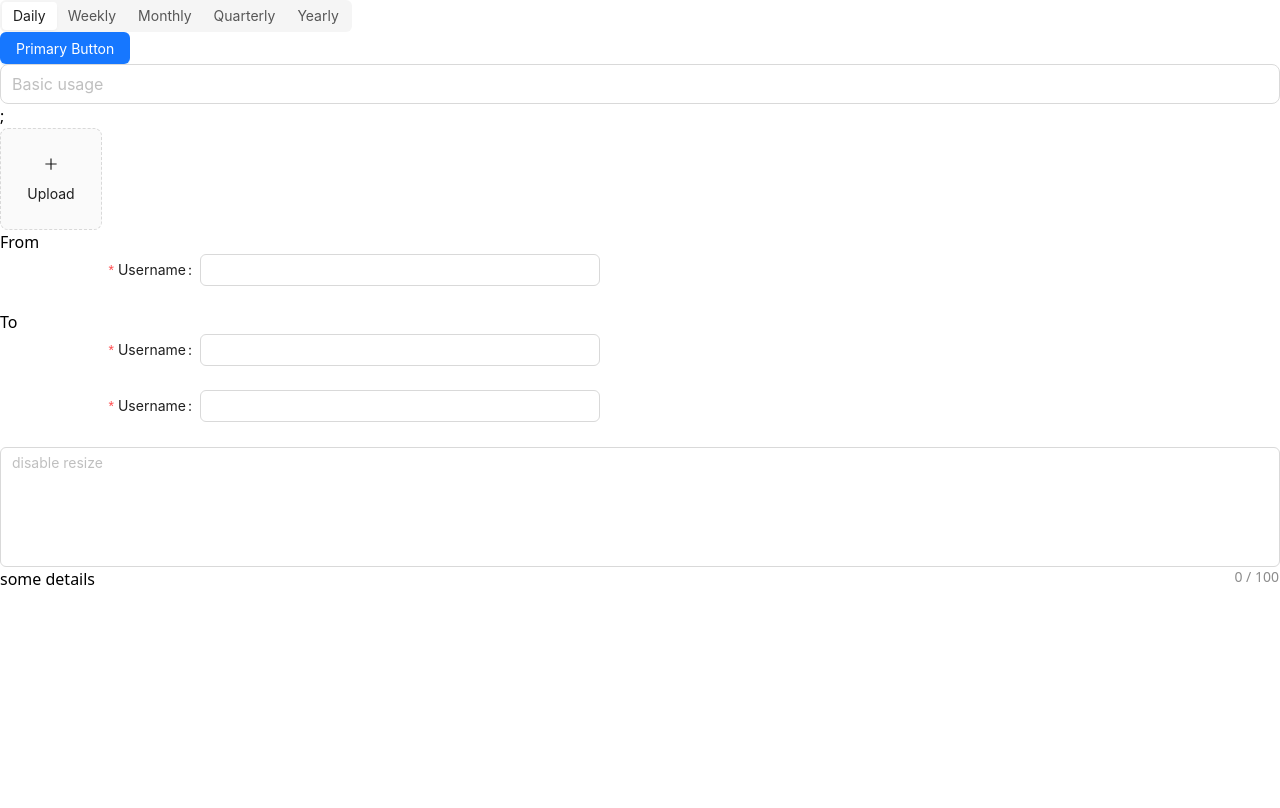
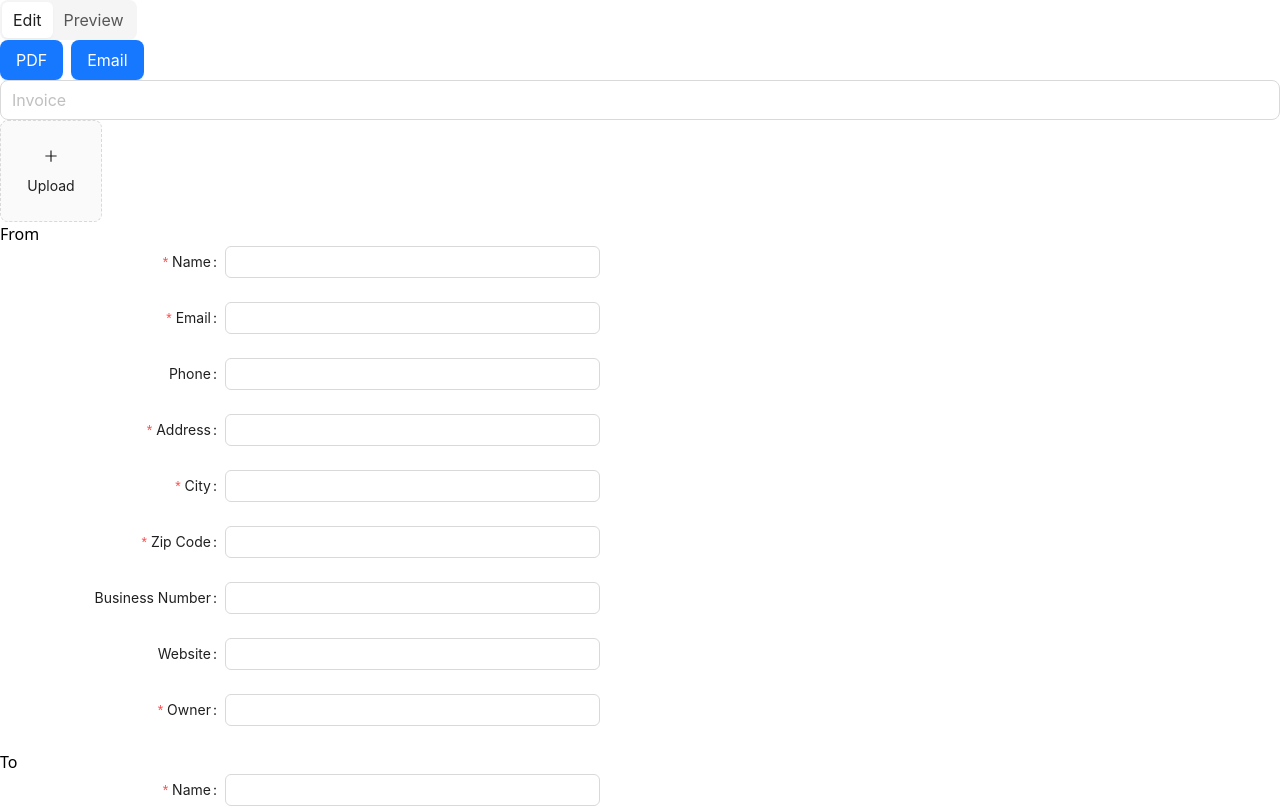
Before and after one commit to LouisMuriuki/InvoiceGenerator, a React (Vite) app: page / in a window 1280 px wide. Shown: the top 808 px of the page. Built offline with nearby package versions, Linux system fonts and the light colour scheme.

Commit message:
progress

```diff
--- a/src/App.tsx
+++ b/src/App.tsx
@@ -3,7 +3,7 @@ import InvoiceLayout from "./layout/InvoiceLayout";
 
 function App() {
   return (
-    <div className="w-full ">
+    <div className="w-full h-full bg-gray-100 ">
       <InvoiceLayout />
     </div>
   );
--- /dev/null
+++ b/src/Context/FormContext.tsx
@@ -0,0 +1,35 @@
+import { createContext, useState } from "react";
+
+interface FormContextType {
+  segmentedoptions: string[];
+  setSegmentedOptions: React.Dispatch<React.SetStateAction<string[]>>;
+  selectedoptions: string;
+  setSelectedOptions: React.Dispatch<React.SetStateAction<string>>;
+}
+
+export const FormContext = createContext<FormContextType>({
+  segmentedoptions: [],
+  setSegmentedOptions: () => {},
+  selectedoptions:"",
+  setSelectedOptions: () => {},
+});
+
+const FormContextProvider = ({ children }: any) => {
+  const [segmentedoptions, setSegmentedOptions] = useState(["Edit", "Preview"]);
+  const [selectedoptions, setSelectedOptions] = useState("Edit");
+
+  return (
+    <FormContext.Provider
+      value={{
+        segmentedoptions,
+        setSegmentedOptions,
+        selectedoptions,
+        setSelectedOptions,
+      }}
+    >
+      {children}
+    </FormContext.Provider>
+  );
+};
+
+export default FormContextProvider;
--- a/src/Pages/InvoiceEdit.tsx
+++ b/src/Pages/InvoiceEdit.tsx
@@ -1,18 +1,21 @@
-import React from 'react'
-import Top from '../components/top/Top'
-import ReceiptientandSender from '../components/ReceiptientAnd Sender/ReceiptientandSender'
-import InvoiceDetails from '../components/InvoiceDetails/InvoiceDetails'
-import Notes from '../components/Notes/Notes'
+import React from "react";
+import Top from "../components/top/Top";
+import ReceiptientandSender from "../components/ReceiptientAnd Sender/ReceiptientandSender";
+import InvoiceDetails from "../components/InvoiceDetails/InvoiceDetails";
+import Notes from "../components/Notes/Notes";
 
 const InvoiceEdit = () => {
   return (
-    <div className='flex flex-col '>
-     <Top/>
-     <ReceiptientandSender/>
-     <InvoiceDetails/>
-     <Notes/>
+    <div className="flex flex-col bg-white">
+      <div className="bg-blue-600 w-full h-[4px]"></div>
+      <div className="flex flex-col p-10">
+        <Top />
+        <ReceiptientandSender />
+        <InvoiceDetails />
+        <Notes />
+      </div>
     </div>
-  )
-}
+  );
+};
 
-export default InvoiceEdit
+export default InvoiceEdit;
--- a/src/components/InvoiceDetails/InvoiceDetails.tsx
+++ b/src/components/InvoiceDetails/InvoiceDetails.tsx
@@ -5,7 +5,7 @@ const InvoiceDetails = () => {
   return (
     <div className='flex flex-col items-start justify-between'>
         <div>
-           <FormComponent/>
+           {/* <FormComponent/>  */}
         </div>
         <div>
 
--- a/src/components/ReceiptientAnd Sender/ReceiptientandSender.tsx
+++ b/src/components/ReceiptientAnd Sender/ReceiptientandSender.tsx
@@ -2,16 +2,130 @@ import React, { useState } from "react";
 import FormComponent from "../Reusables/FormComponent";
 
 const ReceiptientandSender = () => {
-  const [fromlabels, setFromLabels] = useState([]);
+  const [fromlabels, setFromLabels] = useState([{
+    name: "name",
+    label: "Name",
+    required: true,
+    message: "Please input your Name",
+    visible: true
+  },
+  {
+    name: "email",
+    label: "Email",
+    required: true,
+    message: "Please input your Email",
+    visible: true
+  },
+  {
+    name: "phone",
+    label: "Phone",
+    required: false,
+    message: "Please input your Phone",
+    visible: true
+  },
+  {
+    name: "address",
+    label: "Address",
+    required: true,
+    message: "Please input your Address",
+    visible: true
+  },
+  {
+    name: "city",
+    label: "City",
+    required: true,
+    message: "Please input your City",
+    visible: true
+  },
+  {
+    name: "zipcode",
+    label: "Zip Code",
+    required: true,
+    message: "Please input your Zip Code",
+    visible: true
+  },
+  {
+    name: "businessNumber",
+    label: "Business Number",
+    required: false,
+    message: "Please input your Business Number",
+    visible: true
+  },
+  {
+    name: "website",
+    label: "Website",
+    required: false,
+    message: "Please input your Website",
+    visible: true
+  },
+  {
+    name: "owner",
+    label: "Owner",
+    required: true,
+    message: "Please input the Owner",
+    visible: true
+  }
+]);
+  const [tolabels, setToLabels] = useState([{
+    name: "name",
+    label: "Name",
+    required: true,
+    message: "Please input your Name",
+    visible: true
+  },
+  {
+    name: "email",
+    label: "Email",
+    required: true,
+    message: "Please input your Email",
+    visible: true
+  },
+  {
+    name: "phone",
+    label: "Phone",
+    required: false,
+    message: "Please input your Phone",
+    visible: true
+  },
+  {
+    name: "address",
+    label: "Address",
+    required: true,
+    message: "Please input your Address",
+    visible: true
+  },
+  {
+    name: "city",
+    label: "City",
+    required: true,
+    message: "Please input your City",
+    visible: true
+  },
+  {
+    name: "zipcode",
+    label: "Zip Code",
+    required: true,
+    message: "Please input your Zip Code",
+    visible: true
+  },
+  {
+    name: "website",
+    label: "Website",
+    required: false,
+    message: "Please input your Website",
+    visible: true
+  },
+
+]);
   return (
-    <div className="flex items-center justify-between">
+    <div className="flex  justify-between">
       <div className="flex flex-col">
         <h2>From</h2>
-        <FormComponent />
+        <FormComponent fromlabels={fromlabels} />
       </div>
       <div className="flex flex-col">
         <h2>To</h2>
-        <FormComponent />
+        <FormComponent tolabels={tolabels}/>
       </div>
     </div>
   );
--- a/src/components/Reusables/FormComponent.tsx
+++ b/src/components/Reusables/FormComponent.tsx
@@ -1,11 +1,30 @@
 import React from "react";
 import { Form, Input } from "antd";
-const FormComponent = () => {
+interface fromlabels{
+   name: string;
+  label: string;
+  required: boolean;
+  message: string;
+  visible: boolean;
+}
+interface tolabels{
+   name: string;
+  label: string;
+  required: boolean;
+  message: string;
+  visible: boolean;
+}
+interface FormProps {
+  fromlabels?:fromlabels[]
+  tolabels?:tolabels[]
+
+}
+const FormComponent = ({ fromlabels,tolabels }: FormProps) => {
   return (
     <div className="flex flex-col">
       <Form
         name="basic"
-        labelCol={{ span: 8 }}
+        labelCol={{ span: 9 }}
         wrapperCol={{ span: 16 }}
         style={{ maxWidth: 600 }}
         initialValues={{ remember: true }}
@@ -13,13 +32,34 @@ const FormComponent = () => {
         // onFinishFailed={onFinishFailed}
         autoComplete="off"
       >
-        <Form.Item
-          label="Username"
-          name="username"
-          rules={[{ required: true, message: "Please input your username!" }]}
-        >
-          <Input />
-        </Form.Item>
+        {fromlabels&&fromlabels.map((labels) => {
+            return (
+              <Form.Item
+                label={labels.label}
+                name={labels.name}
+                rules={[
+                  { required: labels.required, message: labels.message },
+                ]}
+
+              >
+                <Input />
+              </Form.Item>
+            );
+          })}
+        {tolabels&&tolabels.map((labels) => {
+            return (
+              <Form.Item
+                label={labels.label}
+                name={labels.name}
+                rules={[
+                  { required: labels.required, message: labels.message },
+                ]}
+
+              >
+                <Input />
+              </Form.Item>
+            );
+          })}
       </Form>
     </div>
   );
--- a/src/components/top/Top.tsx
+++ b/src/components/top/Top.tsx
@@ -49,15 +49,15 @@ const Top = () => {
     </div>
   );
   return (
-    <div className="flex flex-row w-full">
-      <div className="flex w-[1/2]">
-        <Input placeholder="Basic usage" size="large" />;
+    <div className="flex flex-row items-center justify-between w-full">
+      <div className="flex items-center justify-center w-max" >
+        <Input placeholder="Invoice" className="" size="large" />
       </div>
-      <div className="flex w-[1/2]">
+      <div className="flex items-center justify-center">
         <Upload
           name="avatar"
           listType="picture-card"
-          className="avatar-uploader"
+          className="avatar-uploader flex justify-center"
           showUploadList={false}
           action="https://www.mocky.io/v2/5cc8019d300000980a055e76"
           beforeUpload={beforeUpload}
--- a/src/layout/InvoiceLayout.tsx
+++ b/src/layout/InvoiceLayout.tsx
@@ -4,7 +4,7 @@ import InvoiceEdit from "../Pages/InvoiceEdit";
 
 const InvoiceLayout = () => {
   return (
-    <div className=" max-w-full flex container mx-32">
+    <div className=" max-w-full  flex container mx-32 py-5 ">
       <div className="flex flex-row w-full">
         <div className=" flex flex-col w-2/3">
             <InvoiceTop/>
--- a/src/layout/InvoiceTop.tsx
+++ b/src/layout/InvoiceTop.tsx
@@ -1,17 +1,46 @@
-import React from 'react'
-import { Segmented ,Button} from 'antd';
+import React, { useContext } from "react";
+import { Segmented, Button, Space } from "antd";
+import { FormContext } from "../Context/FormContext";
 
 const InvoiceTop = () => {
+  const {
+    segmentedoptions,
+    setSegmentedOptions,
+    selectedoptions,
+    setSelectedOptions,
+  } = useContext(FormContext);
 
   return (
-    <div className='flex flex-row ite justify-between'>
-        <div>
-            <Segmented options={['Daily', 'Weekly', 'Monthly', 'Quarterly', 'Yearly']} />
-        </div>
-        <Button type="primary">Primary Button</Button>
+    <div className="flex flex-row ite justify-between pt-4 pb-2">
+      <div>
+        <Segmented
+          size={"large"}
+          options={segmentedoptions}
+          value={selectedoptions}
+          defaultValue={segmentedoptions[0]}
+          onChange={(e) => {
+            setSelectedOptions(e.toString());
+          }}
+        />
+      </div>
+      <div className="">
+        <Space wrap>
+          <Button
+            size={"large"}
+            color="#000"
+            type="primary"
+            className="flex items-center justify-center"
+            onClick={() => {}}
+          >
+            PDF
+          </Button>
+          <Button size={"large"} type="primary">
+            Email
+          </Button>
+        </Space>
+      </div>
+    </div>
+  );
+};
 
-    </div>
-  )
-}
-
-export default InvoiceTop
+export default InvoiceTop;
--- a/src/main.tsx
+++ b/src/main.tsx
@@ -1,10 +1,13 @@
-import React from 'react'
-import ReactDOM from 'react-dom/client'
-import App from './App.tsx'
-import './index.css'
+import React from "react";
+import ReactDOM from "react-dom/client";
+import App from "./App.tsx";
+import "./index.css";
+import FormContextProvider from "./Context/FormContext.tsx";
 
-ReactDOM.createRoot(document.getElementById('root') as HTMLElement).render(
+ReactDOM.createRoot(document.getElementById("root") as HTMLElement).render(
   <React.StrictMode>
-    <App />
-  </React.StrictMode>,
-)
+    <FormContextProvider>
+      <App />
+    </FormContextProvider>
+  </React.StrictMode>
+);
```
